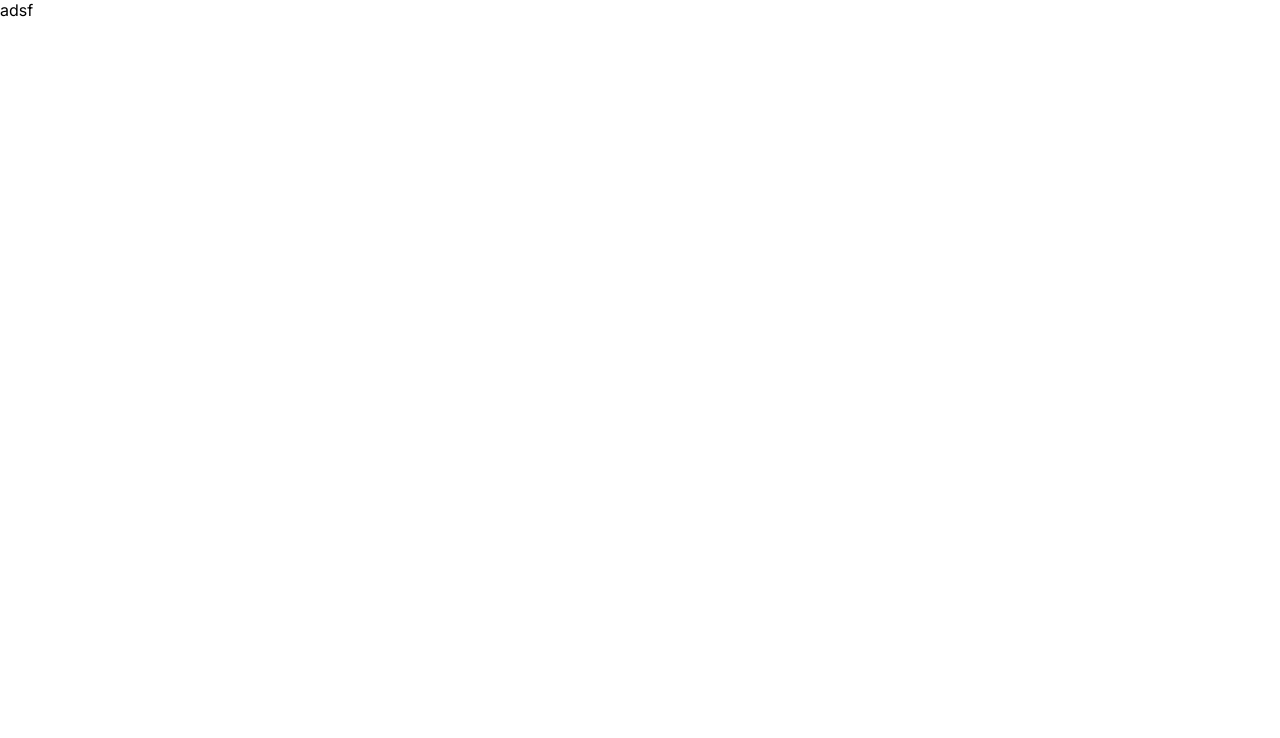
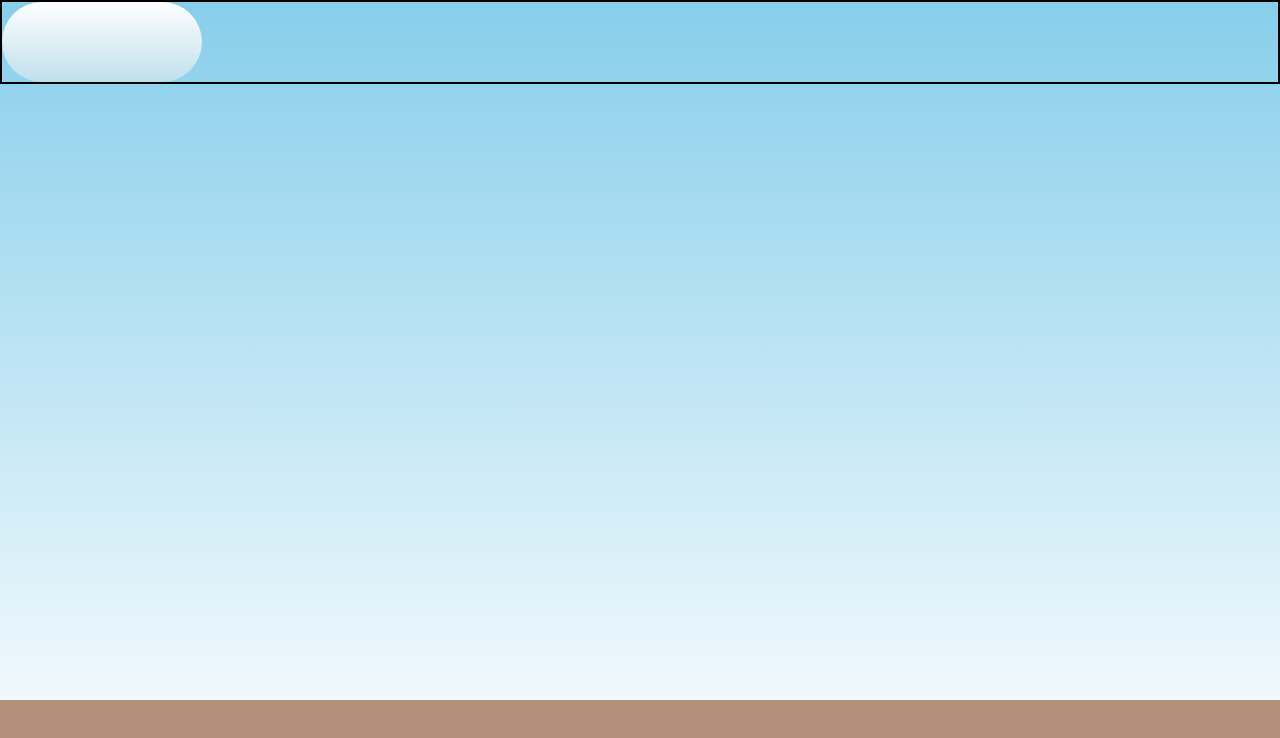
Before and after one commit to BadangGit/PPT-Project, a Vue app in the folder normal/: page /theme-park in a window 1280 px wide. Shown: the top 738 px of the page. Built offline with nearby package versions, Linux system fonts and the light colour scheme.

Commit message:
theme park basic set

```diff
--- /dev/null
+++ b/normal/src/components/effects/floatingCloud.vue
@@ -0,0 +1,22 @@
+<script setup lang="ts"></script>
+
+<template>
+  <div class="cloud">
+    <div class="underBall"></div>
+  </div>
+</template>
+
+<style scoped>
+.cloud {
+  border: 2px solid black;
+}
+
+.underBall {
+  width: 200px;
+  height: 80px;
+
+  border-radius: 40px;
+
+  background: var(--cloud-gradient-color);
+}
+</style>
--- a/normal/src/views/ItemPages/themeParkPage.vue
+++ b/normal/src/views/ItemPages/themeParkPage.vue
@@ -1,7 +1,42 @@
-<script setup lang="ts"></script>
+<script setup lang="ts">
+import floatingCloud from "@/components/effects/floatingCloud.vue";
+</script>
 
 <template>
-  <div>adsf</div>
+  <div class="parkGrid">
+    <div class="sky">
+      <floatingCloud></floatingCloud>
+    </div>
+    <div class="ground"></div>
+  </div>
 </template>
 
-<style></style>
+<style scoped>
+.parkGrid {
+  --sky-gradient-color: linear-gradient(#87ceeb, white);
+  --cloud-gradient-color: linear-gradient(white, #bfe0ec);
+}
+
+.parkGrid {
+  width: 100%;
+  height: 100%;
+
+  display: flex;
+}
+
+.sky {
+  width: 100%;
+  height: 100%;
+
+  background: var(--sky-gradient-color);
+}
+
+.ground {
+  width: 100%;
+  height: 100px;
+
+  background-color: #b3907a;
+  position: absolute;
+  bottom: 0px;
+}
+</style>
```
